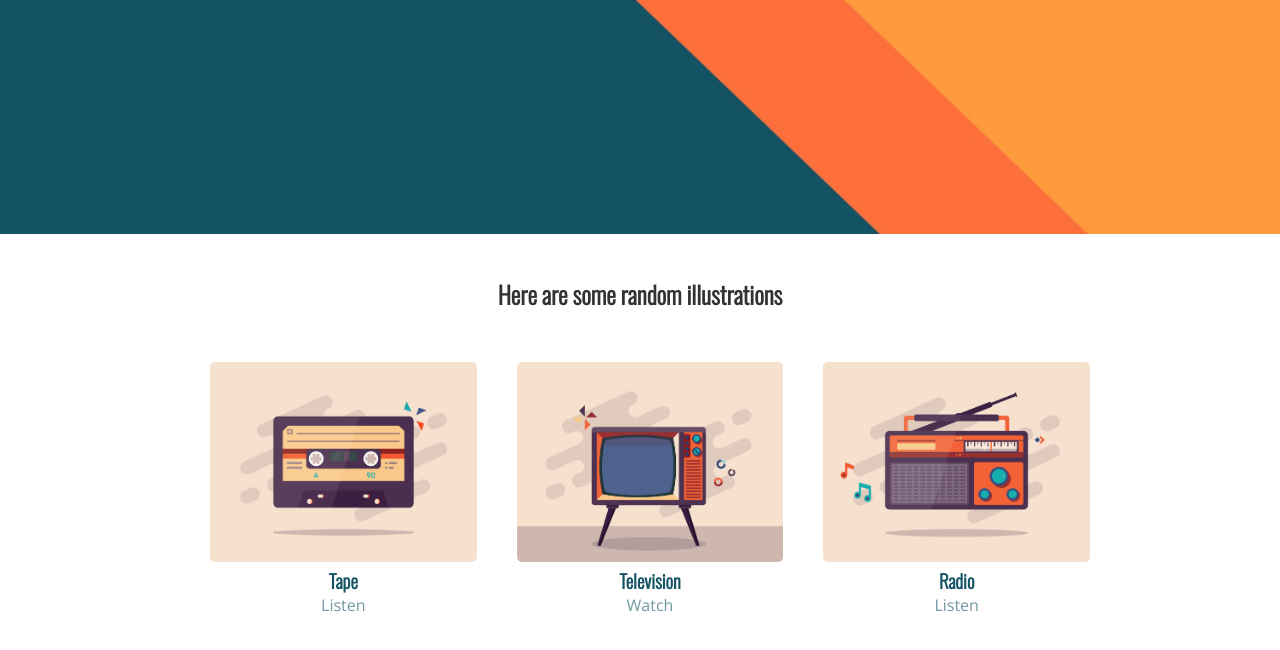
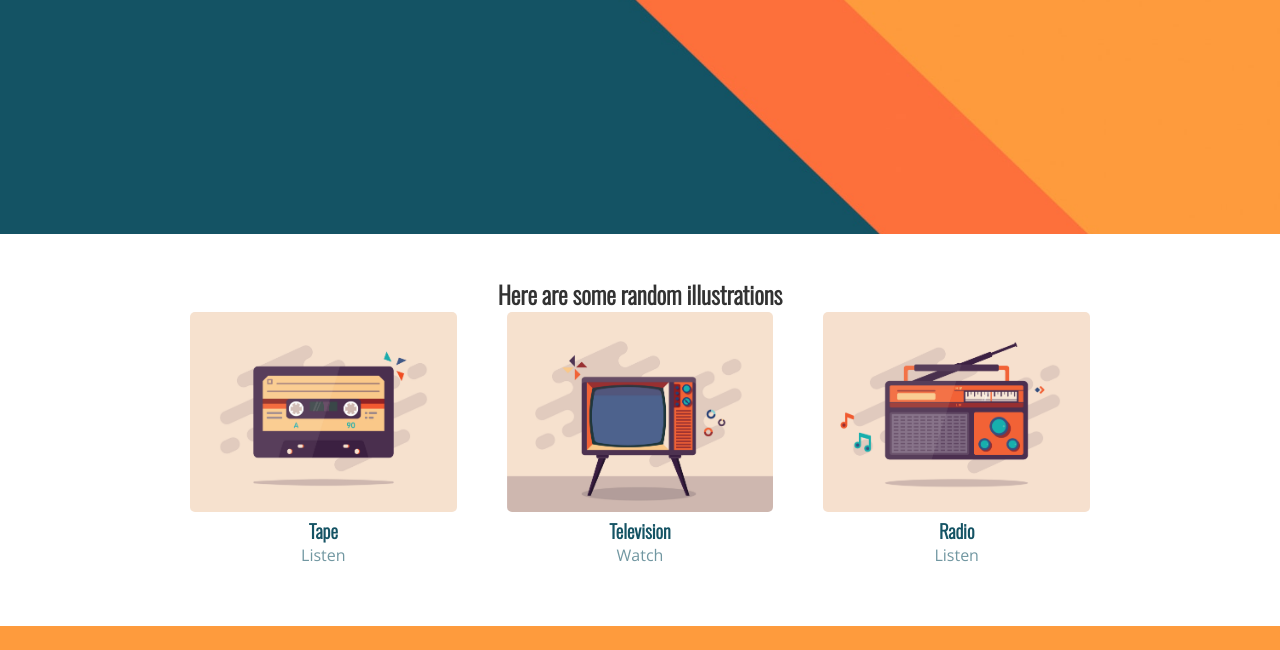
Before and after one commit to michellsi/landing, a plain HTML site: page index.html in a window 1280 px wide. Shown: the part 508-1158 px from the top of the page. Drawn offline with nearby package versions, Linux system fonts and the light colour scheme.

Commit message:
Removed padding on card

```diff
--- a/css/components/cards.css
+++ b/css/components/cards.css
@@ -5,8 +5,6 @@
 
 .card {
   text-align: center;
-  padding: 50px 20px 10px 20px;
-  border-radius: 10px;
 }
 
 .card h3{
```
